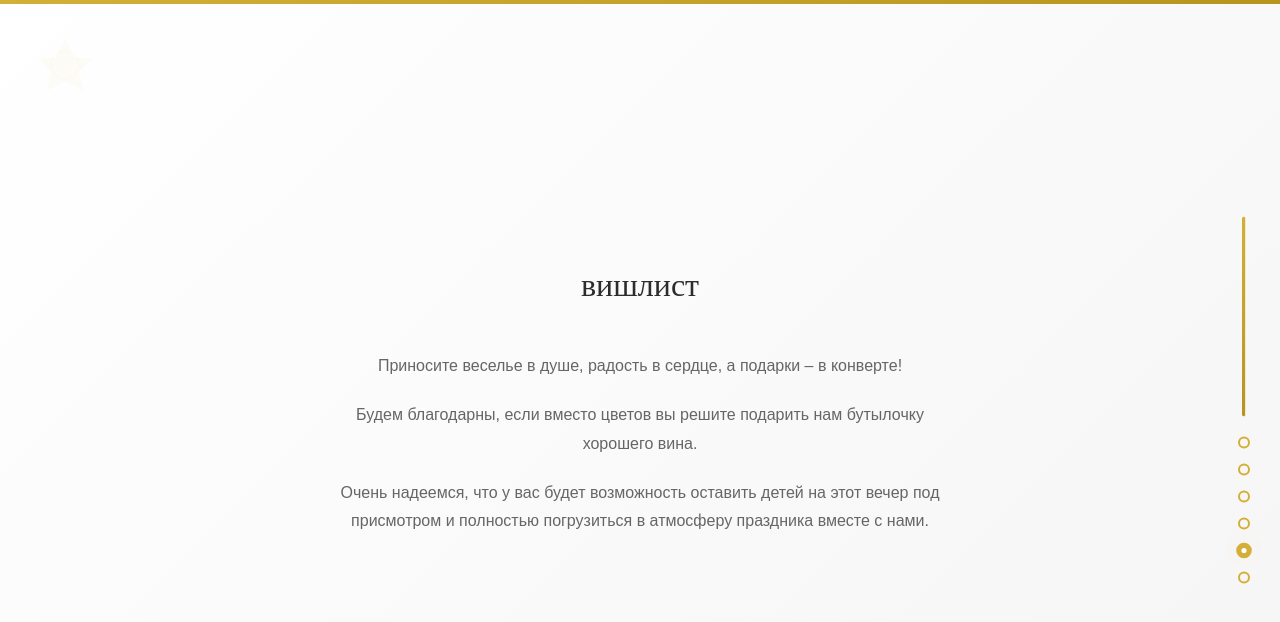
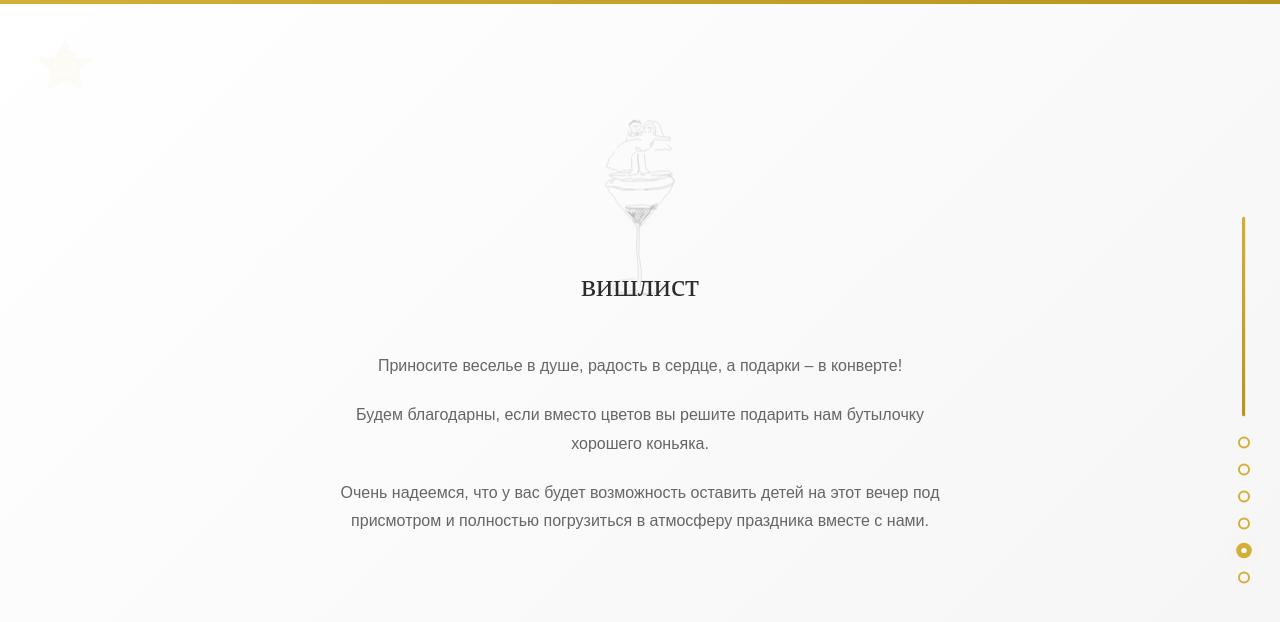
Before and after one commit to GrandMaster5000/wedding, a React (Vite) app: page / in a window 1280 px wide. Both pictures are taken after a click on the button 1244 px from the left and 550 px from the top of the page. Shown: the top 622 px of the page. Built offline with nearby package versions, Linux system fonts and the light colour scheme; a web font is replaced by a local one.

Commit message:
feat: update wishes

```diff
--- a/src/components/PersonalInvitation.css
+++ b/src/components/PersonalInvitation.css
@@ -67,11 +67,10 @@
 
 .decoration-candelabra {
   display: none;
-  bottom: 5%;
-  right: 5%;
+  bottom: 9%;
   animation: float 9s ease-in-out infinite;
   opacity: 0.4;
-  left: 143px;
+  left: 84px;
 }
 
 .decoration-candelabra img {
--- a/src/components/Wishlist.css
+++ b/src/components/Wishlist.css
@@ -11,15 +11,50 @@
 
 .wishlist-decoration {
   position: absolute;
+  z-index: 1;
+  opacity: 0.1;
+}
+
+.wishlist-decoration-left {
   top: 30px;
   left: 30px;
-  z-index: 1;
-  opacity: 0.1;
+}
+
+.wishlist-decoration-bow {
+  top: 15%;
+  left: 50%;
+  transform: translateX(-50%);
+  animation: float-large 8s ease-in-out infinite;
+  opacity: 0.4;
+}
+
+.wishlist-decoration-bow img {
+  width: 150px;
+  height: auto;
+  filter: drop-shadow(0 4px 8px rgba(0, 0, 0, 0.1));
 }
 
 .wishlist-decoration img {
   width: 70px;
   height: auto;
+}
+
+@keyframes float {
+  0%, 100% {
+    transform: translateY(0px);
+  }
+  50% {
+    transform: translateY(-20px);
+  }
+}
+
+@keyframes float-large {
+  0%, 100% {
+    transform: translate(-50%, 0px) rotate(0deg);
+  }
+  50% {
+    transform: translate(-50%, -30px) rotate(3deg);
+  }
 }
 
 .container {
@@ -69,6 +104,10 @@
   .wishlist-content p {
     font-size: 15px;
   }
+
+  .wishlist-decoration-bow img {
+    width: 100px;
+  }
 }
 
 @media (max-width: 480px) {
@@ -79,4 +118,12 @@
   .wishlist-content p {
     font-size: 14px;
   }
+
+  .wishlist-decoration-bow {
+    top: 10%;
+  }
+
+  .wishlist-decoration-bow img {
+    width: 80px;
+  }
 }
--- a/src/components/Wishlist.jsx
+++ b/src/components/Wishlist.jsx
@@ -4,8 +4,11 @@ import './Wishlist.css';
 const Wishlist = () => {
   return (
     <section className="wishlist">
-      <div className="wishlist-decoration">
+      <div className="wishlist-decoration wishlist-decoration-left">
         <img src="/images/decoration-2.svg" alt="Decoration" />
+      </div>
+      <div className="wishlist-decoration wishlist-decoration-bow">
+        <img src="/images/weddin-image.svg" alt="Decoration" />
       </div>
       <div className="container">
         <h2>вишлист</h2>
@@ -14,7 +17,7 @@ const Wishlist = () => {
             Приносите веселье в душе, радость в сердце, а подарки – в конверте!
           </p>
           <p>
-            Будем благодарны, если вместо цветов вы решите подарить нам бутылочку хорошего вина.
+            Будем благодарны, если вместо цветов вы решите подарить нам бутылочку хорошего коньяка.
           </p>
           <p>
             Очень надеемся, что у вас будет возможность оставить детей на этот вечер под присмотром
```
Also changed, not shown: public/images/weddin-image.svg (added).
